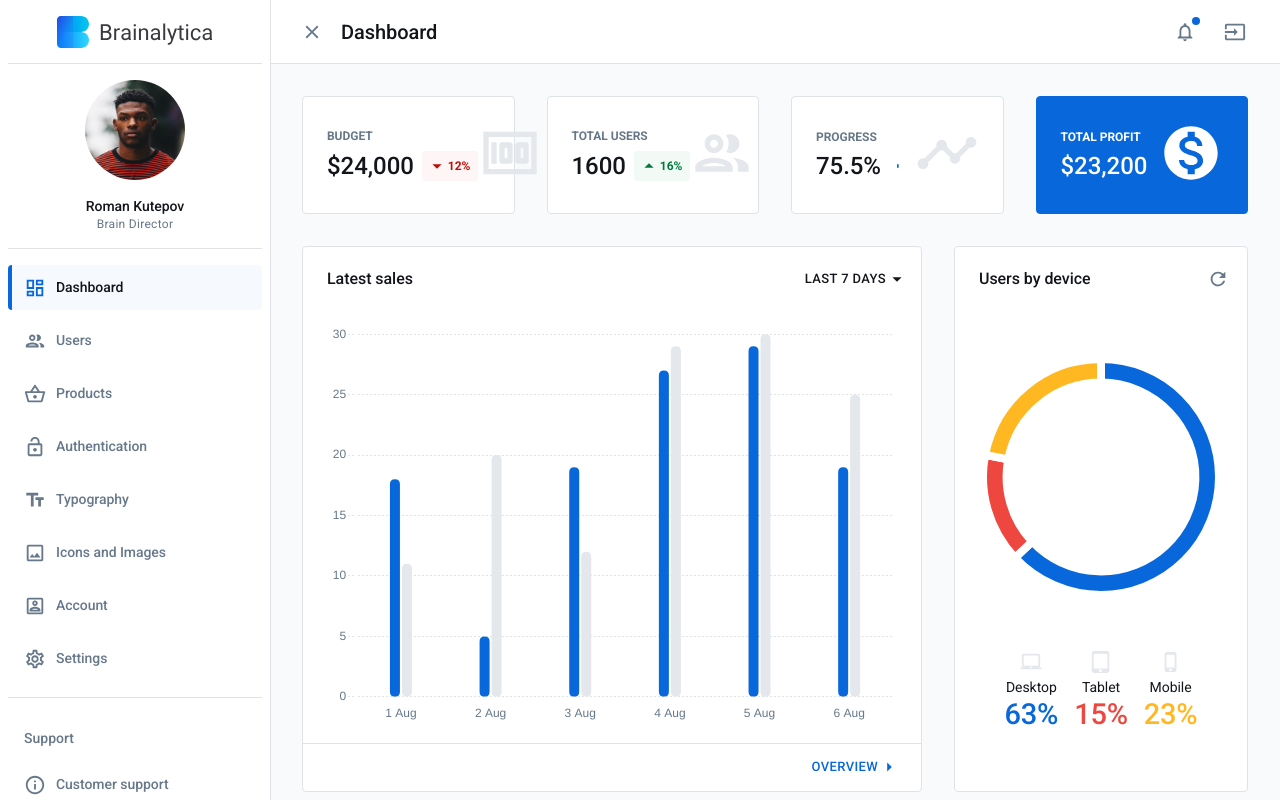
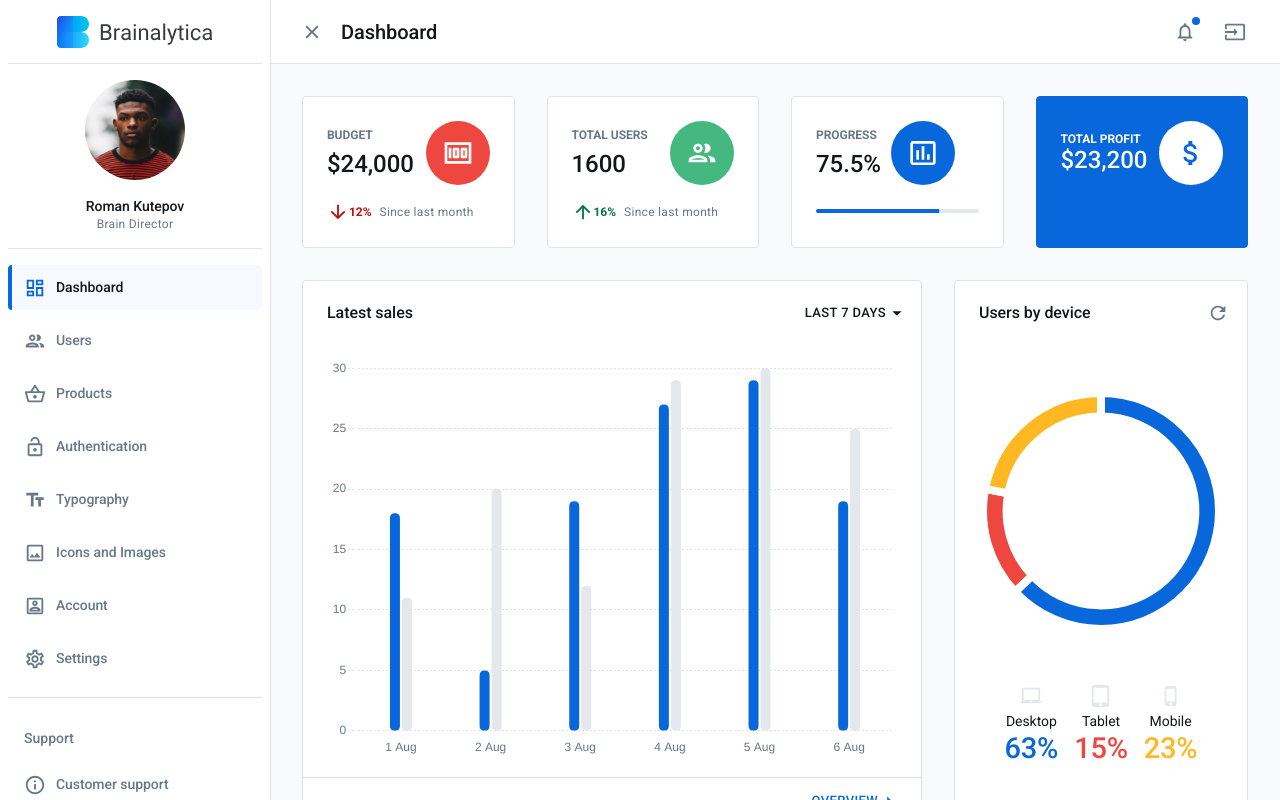
Before and after one commit to haydenupwork/react-material-admin, a React (Create React App) app: page /dashboard in a window 1280 px wide. Shown: the top 800 px of the page. Built offline with nearby package versions, Linux system fonts and the light colour scheme; what validate.js would draw is missing.

Commit message:
Updated styles

```diff
--- a/src/views/Dashboard/components/Budget/index.jsx
+++ b/src/views/Dashboard/components/Budget/index.jsx
@@ -12,7 +12,7 @@ import { Typography } from '@material-ui/core';
 
 // Material icons
 import {
-  ArrowDropDown as ArrowDropDownIcon,
+  ArrowDownward as ArrowDownwardIcon,
   Money as MoneyIcon
 } from '@material-ui/icons';
 
@@ -34,25 +34,38 @@ class Budget extends Component {
         className={rootClassName}
       >
         <div className={classes.content}>
+          <div className={classes.details}>
             <Typography
               className={classes.title}
               variant="body2"
             >
               BUDGET
             </Typography>
-          <div className={classes.details}>
-            <Typography variant="h3">$24,000</Typography>
+            <Typography
+              className={classes.value}
+              variant="h3"
+            >
+              $24,000
+            </Typography>
+          </div>
+          <div className={classes.iconWrapper}>
+            <MoneyIcon className={classes.icon} />
+          </div>
+        </div>
+        <div className={classes.footer}>
           <Typography
             className={classes.difference}
             variant="body2"
           >
-              <ArrowDropDownIcon />
+            <ArrowDownwardIcon />
             12%
           </Typography>
-          </div>
-        </div>
-        <div className={classes.iconWrapper}>
-          <MoneyIcon className={classes.icon} />
+          <Typography
+            className={classes.caption}
+            variant="caption"
+          >
+            Since last month
+          </Typography>
         </div>
       </Paper>
     );
--- a/src/views/Dashboard/components/Budget/styles.jsx
+++ b/src/views/Dashboard/components/Budget/styles.jsx
@@ -1,39 +1,46 @@
 export default theme => ({
   root: {
-    padding: theme.spacing.unit * 3,
-    display: 'flex',
-    alignItems: 'center'
+    padding: theme.spacing.unit * 3
   },
   content: {
-    flexGrow: 1
+    alignItems: 'center',
+    display: 'flex'
   },
   title: {
-    fontWeight: 700,
-    color: theme.palette.text.secondary
+    color: theme.palette.text.secondary,
+    fontWeight: 700
   },
-  details: {
-    marginTop: theme.spacing.unit,
+  value: {
+    marginTop: theme.spacing.unit
+  },
+  iconWrapper: {
+    alignItems: 'center',
+    backgroundColor: theme.palette.danger.main,
+    borderRadius: '50%',
+    display: 'inline-flex',
+    height: '4rem',
+    justifyContent: 'center',
+    marginLeft: 'auto',
+    width: '4rem'
+  },
+  icon: {
+    color: theme.palette.common.white,
+    fontSize: '2rem',
+    height: '2rem',
+    width: '2rem'
+  },
+  footer: {
+    marginTop: theme.spacing.unit * 2,
     display: 'flex',
     alignItems: 'center'
   },
   difference: {
-    fontWeight: 700,
-    marginLeft: theme.spacing.unit,
-    backgroundColor: theme.palette.danger.light,
+    alignItems: 'center',
     color: theme.palette.danger.dark,
-    display: 'flex',
-    alignItems: 'center',
-    paddingTop: theme.spacing.unit * 0.5,
-    paddingLeft: theme.spacing.unit * 0.5,
-    paddingBottom: theme.spacing.unit * 0.5,
-    paddingRight: theme.spacing.unit,
-    borderRadius: '3px'
+    display: 'inline-flex',
+    fontWeight: 700
   },
-  iconWrapper: {},
-  icon: {
-    color: theme.palette.common.neutral,
-    width: '4rem',
-    height: '4rem',
-    fontSize: '4rem'
+  caption: {
+    marginLeft: theme.spacing.unit
   }
 });
--- a/src/views/Dashboard/components/Profit/index.jsx
+++ b/src/views/Dashboard/components/Profit/index.jsx
@@ -11,7 +11,7 @@ import { withStyles } from '@material-ui/core';
 import { Typography } from '@material-ui/core';
 
 // Material icons
-import { MonetizationOn as MonetizationOnIcon } from '@material-ui/icons';
+import { AttachMoney as AttachMoneyIcon } from '@material-ui/icons';
 
 // Shared components
 import { Paper } from 'components';
@@ -31,23 +31,23 @@ class Profit extends Component {
         className={rootClassName}
       >
         <div className={classes.content}>
+          <div className={classes.details}>
             <Typography
               className={classes.title}
               variant="body2"
             >
               TOTAL PROFIT
             </Typography>
-          <div className={classes.details}>
             <Typography
-              className={classes.amount}
+              className={classes.value}
               variant="h3"
             >
               $23,200
             </Typography>
           </div>
+          <div className={classes.iconWrapper}>
+            <AttachMoneyIcon className={classes.icon} />
           </div>
-        <div className={classes.iconWrapper}>
-          <MonetizationOnIcon className={classes.icon} />
         </div>
       </Paper>
     );
--- a/src/views/Dashboard/components/Profit/styles.jsx
+++ b/src/views/Dashboard/components/Profit/styles.jsx
@@ -2,30 +2,34 @@ export default theme => ({
   root: {
     backgroundColor: theme.palette.primary.main,
     borderColor: theme.palette.primary.main,
-    padding: theme.spacing.unit * 3,
+    padding: theme.spacing.unit * 3
+  },
+  content: {
     display: 'flex',
     alignItems: 'center'
   },
-  content: {
-    flexGrow: 1
-  },
+  details: {},
   title: {
     fontWeight: 700,
     color: theme.palette.common.white
   },
-  details: {
-    marginTop: theme.spacing.unit,
-    display: 'flex',
-    alignItems: 'center'
-  },
-  amount: {
+  value: {
     color: theme.palette.common.white
   },
-  iconWrapper: {},
+  iconWrapper: {
+    alignItems: 'center',
+    backgroundColor: theme.palette.common.white,
+    borderRadius: '50%',
+    display: 'inline-flex',
+    height: '4rem',
+    justifyContent: 'center',
+    marginLeft: 'auto',
+    width: '4rem'
+  },
   icon: {
-    color: theme.palette.common.white,
-    width: '4rem',
-    height: '4rem',
-    fontSize: '4rem'
+    color: theme.palette.primary.main,
+    width: '2rem',
+    height: '2rem',
+    fontSize: '2rem'
   }
 });
--- a/src/views/Dashboard/components/Progress/index.jsx
+++ b/src/views/Dashboard/components/Progress/index.jsx
@@ -11,7 +11,7 @@ import { withStyles } from '@material-ui/core';
 import { Typography, LinearProgress } from '@material-ui/core';
 
 // Material icons
-import { Timeline as TimelineIcon } from '@material-ui/icons';
+import { InsertChartOutlined as InsertChartIcon } from '@material-ui/icons';
 
 // Shared components
 import { Paper } from 'components';
@@ -31,24 +31,29 @@ class Progress extends Component {
         className={rootClassName}
       >
         <div className={classes.content}>
+          <div className={classes.details}>
             <Typography
               className={classes.title}
               variant="body2"
             >
               PROGRESS
             </Typography>
-          <div className={classes.details}>
-            <Typography variant="h3">75.5%</Typography>
-            <div className={classes.progressWrapper}>
+            <Typography
+              className={classes.value}
+              variant="h3"
+            >
+              75.5%
+            </Typography>
+          </div>
+          <div className={classes.iconWrapper}>
+            <InsertChartIcon className={classes.icon} />
+          </div>
+        </div>
+        <div className={classes.footer}>
           <LinearProgress
             value={75.5}
             variant="determinate"
           />
-            </div>
-          </div>
-        </div>
-        <div className={classes.iconWrapper}>
-          <TimelineIcon className={classes.icon} />
         </div>
       </Paper>
     );
--- a/src/views/Dashboard/components/Progress/styles.jsx
+++ b/src/views/Dashboard/components/Progress/styles.jsx
@@ -1,31 +1,37 @@
 export default theme => ({
   root: {
-    padding: theme.spacing.unit * 3,
-    display: 'flex',
-    alignItems: 'center'
+    padding: theme.spacing.unit * 3
   },
   content: {
-    flexGrow: 1
+    display: 'flex',
+    alignItems: 'center',
+    paddingRight: theme.spacing.unit * 3
   },
+  details: {},
   title: {
-    fontWeight: 700,
-    color: theme.palette.text.secondary
+    color: theme.palette.text.secondary,
+    fontWeight: 700
   },
-  details: {
-    marginTop: theme.spacing.unit,
-    display: 'flex',
-    alignItems: 'center'
+  value: {
+    marginTop: theme.spacing.unit
   },
-  progressWrapper: {
-    flexGrow: 1,
-    paddingLeft: theme.spacing.unit * 2,
-    paddingRight: theme.spacing.unit * 2
+  iconWrapper: {
+    alignItems: 'center',
+    backgroundColor: theme.palette.primary.main,
+    borderRadius: '50%',
+    display: 'inline-flex',
+    height: '4rem',
+    justifyContent: 'center',
+    marginLeft: 'auto',
+    width: '4rem'
   },
-  iconWrapper: {},
   icon: {
-    color: theme.palette.common.neutral,
-    width: '4rem',
-    height: '4rem',
-    fontSize: '4rem'
+    color: theme.palette.common.white,
+    fontSize: '2rem',
+    height: '2rem',
+    width: '2rem'
+  },
+  footer: {
+    marginTop: theme.spacing.unit * 3
   }
 });
--- a/src/views/Dashboard/components/Users/index.jsx
+++ b/src/views/Dashboard/components/Users/index.jsx
@@ -12,7 +12,7 @@ import { Typography } from '@material-ui/core';
 
 // Material icons
 import {
-  ArrowDropUp as ArrowDropUpIcon,
+  ArrowUpward as ArrowUpwardIcon,
   PeopleOutlined as PeopleIcon
 } from '@material-ui/icons';
 
@@ -34,25 +34,38 @@ class Users extends Component {
         className={rootClassName}
       >
         <div className={classes.content}>
+          <div className={classes.details}>
             <Typography
               className={classes.title}
               variant="body2"
             >
               TOTAL USERS
             </Typography>
-          <div className={classes.details}>
-            <Typography variant="h3">1600</Typography>
+            <Typography
+              className={classes.value}
+              variant="h3"
+            >
+              1600
+            </Typography>
+          </div>
+          <div className={classes.iconWrapper}>
+            <PeopleIcon className={classes.icon} />
+          </div>
+        </div>
+        <div className={classes.footer}>
           <Typography
             className={classes.difference}
             variant="body2"
           >
-              <ArrowDropUpIcon />
+            <ArrowUpwardIcon />
             16%
           </Typography>
-          </div>
-        </div>
-        <div className={classes.iconWrapper}>
-          <PeopleIcon className={classes.icon} />
+          <Typography
+            className={classes.caption}
+            variant="caption"
+          >
+            Since last month
+          </Typography>
         </div>
       </Paper>
     );
--- a/src/views/Dashboard/components/Users/styles.jsx
+++ b/src/views/Dashboard/components/Users/styles.jsx
@@ -1,39 +1,46 @@
 export default theme => ({
   root: {
-    padding: theme.spacing.unit * 3,
-    display: 'flex',
-    alignItems: 'center'
+    padding: theme.spacing.unit * 3
   },
   content: {
-    flexGrow: 1
+    alignItems: 'center',
+    display: 'flex'
   },
   title: {
-    fontWeight: 700,
-    color: theme.palette.text.secondary
+    color: theme.palette.text.secondary,
+    fontWeight: 700
   },
-  details: {
-    marginTop: theme.spacing.unit,
+  value: {
+    marginTop: theme.spacing.unit
+  },
+  iconWrapper: {
+    alignItems: 'center',
+    backgroundColor: theme.palette.success.main,
+    borderRadius: '50%',
+    display: 'inline-flex',
+    height: '4rem',
+    justifyContent: 'center',
+    marginLeft: 'auto',
+    width: '4rem'
+  },
+  icon: {
+    color: theme.palette.common.white,
+    fontSize: '2rem',
+    height: '2rem',
+    width: '2rem'
+  },
+  footer: {
+    marginTop: theme.spacing.unit * 2,
     display: 'flex',
     alignItems: 'center'
   },
   difference: {
-    fontWeight: 700,
-    marginLeft: theme.spacing.unit,
-    backgroundColor: theme.palette.success.light,
+    alignItems: 'center',
     color: theme.palette.success.dark,
-    display: 'flex',
-    alignItems: 'center',
-    paddingTop: theme.spacing.unit * 0.5,
-    paddingLeft: theme.spacing.unit * 0.5,
-    paddingBottom: theme.spacing.unit * 0.5,
-    paddingRight: theme.spacing.unit,
-    borderRadius: '3px'
+    display: 'inline-flex',
+    fontWeight: 700
   },
-  iconWrapper: {},
-  icon: {
-    color: theme.palette.common.neutral,
-    width: '4rem',
-    height: '4rem',
-    fontSize: '4rem'
+  caption: {
+    marginLeft: theme.spacing.unit
   }
 });
--- a/src/views/Dashboard/index.jsx
+++ b/src/views/Dashboard/index.jsx
@@ -52,7 +52,7 @@ class Dashboard extends Component {
               xl={3}
               xs={12}
             >
-              <Budget />
+              <Budget className={classes.item} />
             </Grid>
             <Grid
               item
@@ -61,7 +61,7 @@ class Dashboard extends Component {
               xl={3}
               xs={12}
             >
-              <Users />
+              <Users className={classes.item} />
             </Grid>
             <Grid
               item
@@ -70,7 +70,7 @@ class Dashboard extends Component {
               xl={3}
               xs={12}
             >
-              <Progress />
+              <Progress className={classes.item} />
             </Grid>
             <Grid
               item
@@ -79,7 +79,7 @@ class Dashboard extends Component {
               xl={3}
               xs={12}
             >
-              <Profit />
+              <Profit className={classes.item} />
             </Grid>
             <Grid
               item
```
Also changed, not shown: 1 other file (tests, documents, lock files or other folders). Lines whose indentation alone changed are shown as unchanged.
